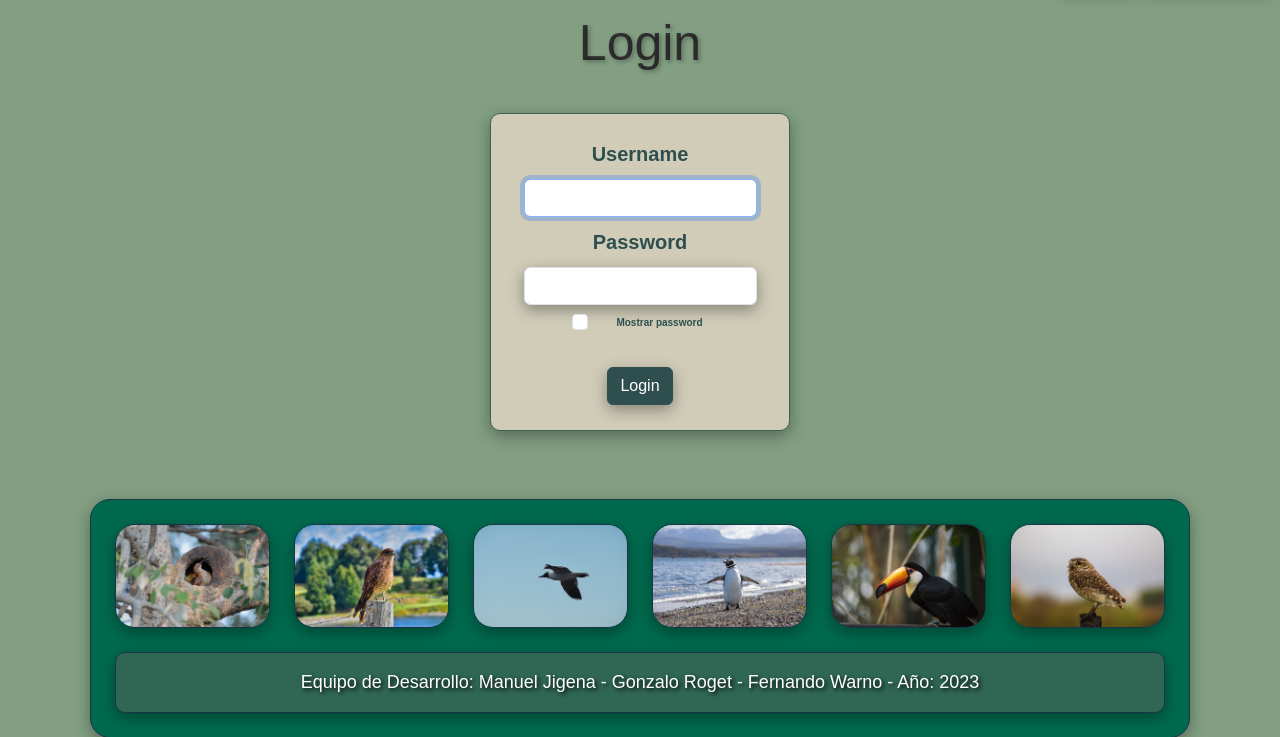
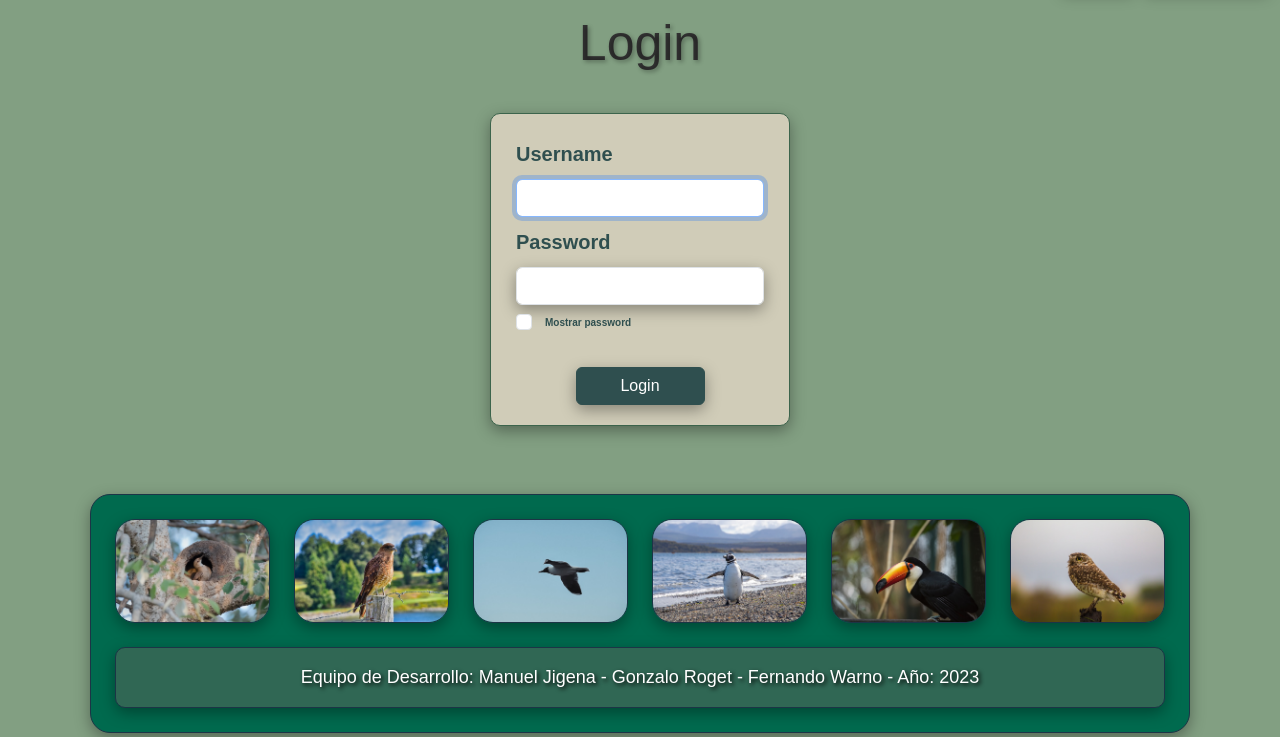
Before and after one commit to ferwargit/aves-app, a Django app: page /user/login_user/ in a window 1280 px wide. Shown: the part 62-799 px from the top of the page. Run offline with Django 4.2, Linux system fonts and the light colour scheme; parts of the project's set-up code (start-up, migrations or seed data) failed here and were passed over; some libraries are stand-ins or nearby versions.

Commit message:
1.-Ajuste css login

```diff
--- a/static/css/user/login_user.css
+++ b/static/css/user/login_user.css
@@ -9,7 +9,7 @@
   display: flex;
   flex-direction: column;
   justify-content: center;
-  align-items: center;
+  align-items: left;
   width: 300px;
   border-radius: 10px;
   margin-bottom: 20px;
@@ -21,6 +21,14 @@
   color: #333333;
   background-color: #d0ccb8;
   box-shadow: 0px 5px 15px 0px rgba(0, 0, 0, 0.35);
+}
+
+.form-check{
+  margin-left: 5px;
+}
+
+.form-check.label{
+  padding-left: 0px;
 }
 
 h1 {
@@ -53,6 +61,9 @@
   background-color: darkslategrey;
   border-color: darkslategrey;
   box-shadow: 0px 5px 15px 0px rgba(0, 0, 0, 0.35);
+  width: 50%;
+  /* align-items: center !important; */
+  margin: 0 auto 0 auto;
 }
 
 .btn.btn-success:hover {
--- a/templates/user/login_user.html
+++ b/templates/user/login_user.html
@@ -25,9 +25,11 @@
                 name="password"
                 placeholder=""
                 required>
+            <!-- <div class="form-check"> -->
             <div class="form-check">
+
                 <input type="checkbox" id="chbxpass" class="form-check-input">
-                <label style="font-size: x-small;" for="chbxpass" class="form-check">Mostrar password</label>
+                <label style="font-size: x-small;" for="chbxpass" class="form-check label">Mostrar password</label>
             </div>
             <button class="btn btn-success mt-4" type="submit">Login</button>
         </form>
```
